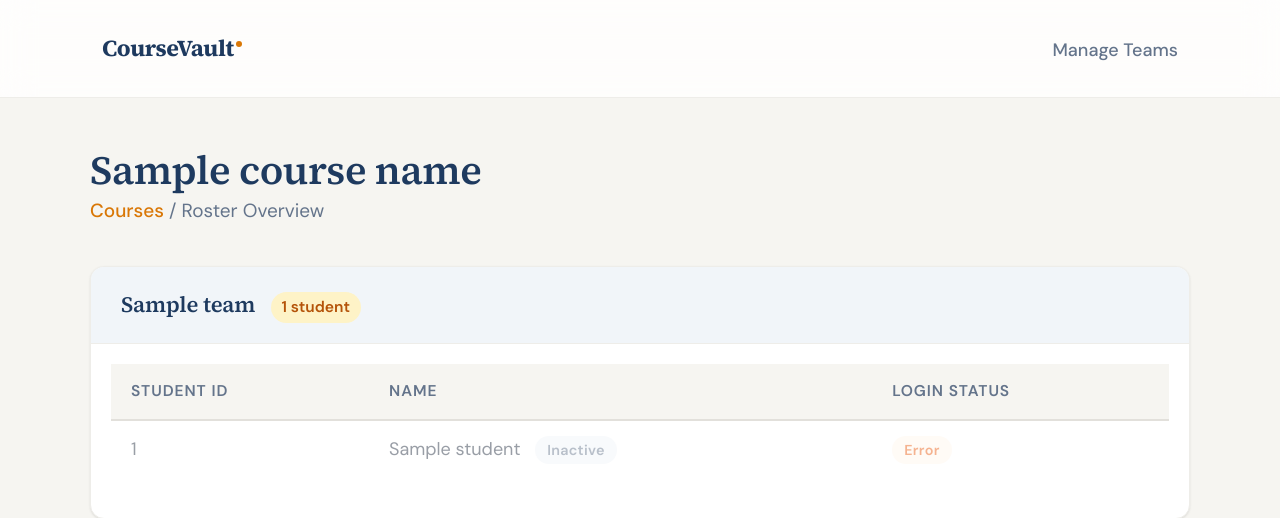
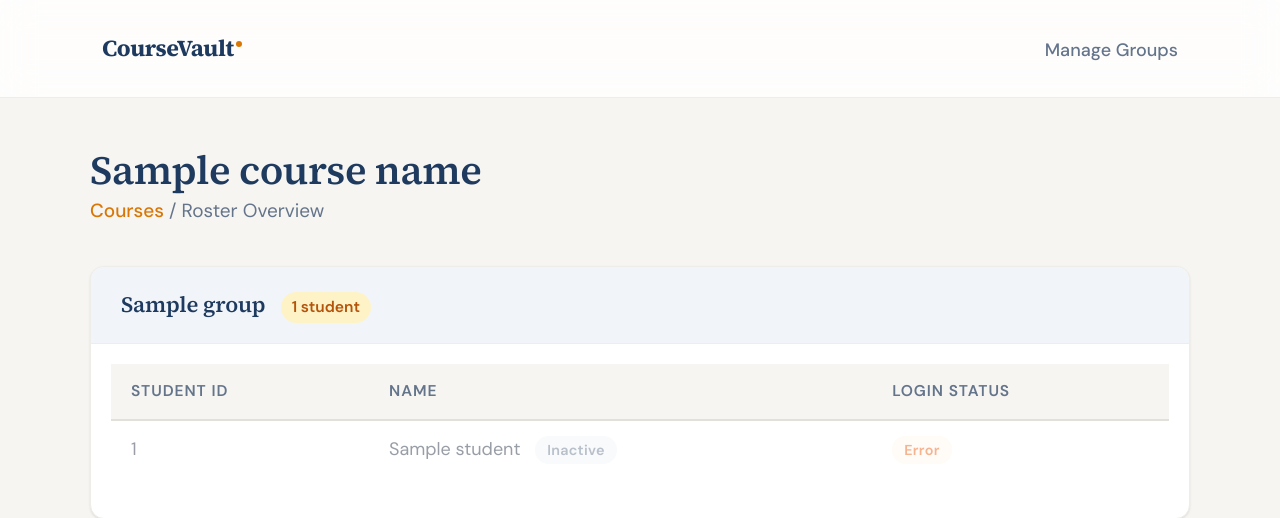
Before and after one commit to zirklerite/CourseVaultManagement, a Flask app: template templates/course.html in a window 1280 px wide. Shown: the top 518 px of the page. Run offline with Flask 3, Linux system fonts and the light colour scheme; the template is opened without the code that fills it: most values are stand-ins (such as "Sample title", 1, 10 or a date in 2020); some libraries are stand-ins or nearby versions.

Commit message:
use group instead of team locally

```diff
--- a/app.py
+++ b/app.py
@@ -1,6 +1,6 @@
 """
 Flask web dashboard for CourseVaultManagement.
-Manages courses, students, and teams using CSV files as database
+Manages courses, students, and groups using CSV files as database
 with Gitea API integration for login status.
 """
 
@@ -92,12 +92,12 @@ def landing():
         file_path = csv_manager.resolve_csv_path(name)
         lines = csv_manager.read_csv(file_path)
         students = csv_manager.get_students(lines)
-        teams = csv_manager.get_teams(lines)
+        groups = csv_manager.get_groups(lines)
         active_count = sum(1 for s in students if s.active)
         courses.append({
             'name': name,
             'student_count': active_count,
-            'team_count': len(teams),
+            'group_count': len(groups),
         })
     return render_template('landing.html', courses=courses)
 
@@ -110,38 +110,38 @@ def course_page(name):
     lines = csv_manager.read_csv(file_path)
     students = csv_manager.get_students(lines)
 
-    teams = OrderedDict()
+    groups = OrderedDict()
     unassigned = []
     for s in students:
-        if s.team_name:
-            teams.setdefault(s.team_name, []).append(s)
+        if s.group_name:
+            groups.setdefault(s.group_name, []).append(s)
         else:
             unassigned.append(s)
 
     return render_template('course.html',
-                           course_name=name, teams=teams, unassigned=unassigned)
+                           course_name=name, groups=groups, unassigned=unassigned)
 
 
-@app.route('/course/<name>/teams')
-def teams_page(name):
+@app.route('/course/<name>/groups')
+def groups_page(name):
     file_path = csv_manager.resolve_csv_path(name)
     if not os.path.exists(file_path):
         abort(404)
     lines = csv_manager.read_csv(file_path)
     students = csv_manager.get_students(lines)
-    team_names = csv_manager.get_teams(lines)
+    group_names = csv_manager.get_groups(lines)
 
-    teams = OrderedDict()
+    groups = OrderedDict()
     unassigned = []
     for s in students:
-        if s.team_name:
-            teams.setdefault(s.team_name, []).append(s)
+        if s.group_name:
+            groups.setdefault(s.group_name, []).append(s)
         else:
             unassigned.append(s)
 
-    return render_template('teams.html',
-                           course_name=name, teams=teams,
-                           unassigned=unassigned, team_names=team_names)
+    return render_template('groups.html',
+                           course_name=name, groups=groups,
+                           unassigned=unassigned, group_names=group_names)
 
 
 # --- API Routes ---
@@ -153,12 +153,12 @@ def api_courses():
         file_path = csv_manager.resolve_csv_path(name)
         lines = csv_manager.read_csv(file_path)
         students = csv_manager.get_students(lines)
-        teams = csv_manager.get_teams(lines)
+        groups = csv_manager.get_groups(lines)
         active_count = sum(1 for s in students if s.active)
         courses.append({
             'name': name,
             'student_count': active_count,
-            'team_count': len(teams),
+            'group_count': len(groups),
         })
     return jsonify(courses)
 
@@ -178,14 +178,14 @@ def api_course(name):
     result = {
         'course_name': name,
         'students': [],
-        'teams': csv_manager.get_teams(lines),
+        'groups': csv_manager.get_groups(lines),
     }
     for s in students:
         result['students'].append({
             'line': s.line_number,
             'student_id': s.student_id,
             'student_name': s.student_name,
-            'team_name': s.team_name,
+            'group_name': s.group_name,
             'active': s.active,
             'login_status': login_status.get(s.student_id),
         })
@@ -201,14 +201,14 @@ def api_add_student(name):
     data = request.get_json()
     student_id = data.get('student_id', '').strip()
     student_name = data.get('student_name', '').strip()
-    team_name = data.get('team_name', '').strip() or None
+    group_name = data.get('group_name', '').strip() or None
 
     if not student_id or not student_name:
         return jsonify({'error': 'student_id and student_name are required'}), 400
 
     lines = csv_manager.read_csv(file_path)
     course_name = csv_manager.get_course_name(lines) or name
-    csv_manager.add_student(lines, course_name, student_id, student_name, team_name)
+    csv_manager.add_student(lines, course_name, student_id, student_name, group_name)
     csv_manager.write_csv(file_path, lines)
 
     return jsonify({'ok': True}), 201
@@ -225,7 +225,7 @@ def api_update_student(name, line):
     csv_manager.update_student(
         lines, line,
         student_name=data.get('student_name'),
-        team_name=data.get('team_name'),
+        group_name=data.get('group_name'),
     )
     csv_manager.write_csv(file_path, lines)
 
@@ -245,14 +245,14 @@ def api_toggle_student(name, line):
     return jsonify({'ok': True})
 
 
-@app.route('/api/courses/<name>/students/<int:line>/team', methods=['DELETE'])
-def api_remove_team(name, line):
+@app.route('/api/courses/<name>/students/<int:line>/group', methods=['DELETE'])
+def api_remove_group(name, line):
     file_path = csv_manager.resolve_csv_path(name)
     if not os.path.exists(file_path):
         return jsonify({'error': 'Course not found'}), 404
 
     lines = csv_manager.read_csv(file_path)
-    csv_manager.remove_team(lines, line)
+    csv_manager.remove_group(lines, line)
     csv_manager.write_csv(file_path, lines)
 
     return jsonify({'ok': True})
--- a/static/app.js
+++ b/static/app.js
@@ -46,16 +46,16 @@ async function apiCall(url, method = 'GET', body = null) {
     return resp.json();
 }
 
-// --- Team Management Actions ---
+// --- Group Management Actions ---
 
-async function assignTeam(courseName, line, teamName) {
+async function assignTeam(courseName, line, groupName) {
     await apiCall(`/api/courses/${courseName}/students/${line}`, 'PUT',
-                  { team_name: teamName });
+                  { group_name: groupName });
     location.reload();
 }
 
 async function removeFromTeam(courseName, line) {
-    await apiCall(`/api/courses/${courseName}/students/${line}/team`, 'DELETE');
+    await apiCall(`/api/courses/${courseName}/students/${line}/group`, 'DELETE');
     location.reload();
 }
 
@@ -64,11 +64,11 @@ async function toggleStudent(courseName, line) {
     location.reload();
 }
 
-async function addStudent(courseName, studentId, studentName, teamName) {
+async function addStudent(courseName, studentId, studentName, groupName) {
     await apiCall(`/api/courses/${courseName}/students`, 'POST', {
         student_id: studentId,
         student_name: studentName,
-        team_name: teamName || null,
+        group_name: groupName || null,
     });
     location.reload();
 }
@@ -80,8 +80,8 @@ function createTeam() {
     const name = input.value.trim();
     if (!name) return;
 
-    // Add the new team to all team-select dropdowns on the page
-    document.querySelectorAll('.team-select, select[name="team_name"]').forEach(select => {
+    // Add the new group to all group-select dropdowns on the page
+    document.querySelectorAll('.team-select, select[name="group_name"]').forEach(select => {
         // Avoid duplicates
         for (const opt of select.options) {
             if (opt.value === name) return;
@@ -92,7 +92,7 @@ function createTeam() {
         select.appendChild(option);
     });
 
-    // Add chip to the team list
+    // Add chip to the group list
     const chipList = document.getElementById('team-chip-list');
     if (chipList) {
         const chip = document.createElement('span');
@@ -103,7 +103,7 @@ function createTeam() {
         chipList.appendChild(chip);
     }
 
-    // Create empty team article above existing teams
+    // Create empty group article
     const hr = document.querySelector('main.container hr');
     if (hr) {
         const article = document.createElement('article');
@@ -124,7 +124,7 @@ function createTeam() {
 function assignTeamFromSelect(courseName, line) {
     const select = document.querySelector(`select.team-select[data-line="${line}"]`);
     if (!select || !select.value) {
-        alert('Please select a team first.');
+        alert('Please select a group first.');
         return;
     }
     assignTeam(courseName, line, select.value);
--- a/templates/course.html
+++ b/templates/course.html
@@ -3,7 +3,7 @@
 {% block title %}{{ course_name }}{% endblock %}
 
 {% block nav %}
-<li><a href="/course/{{ course_name }}/teams">Manage Teams</a></li>
+<li><a href="/course/{{ course_name }}/groups">Manage Groups</a></li>
 {% endblock %}
 
 {% block content %}
@@ -12,10 +12,10 @@
     <p class="subtitle"><a href="/">Courses</a> / Roster Overview</p>
 </div>
 
-{% for team_name, students in teams.items() %}
+{% for group_name, students in groups.items() %}
 <article>
     <header>
-        <strong>{{ team_name }}</strong>
+        <strong>{{ group_name }}</strong>
         <span class="team-header-count">{{ students|length }} student{{ 's' if students|length != 1 }}</span>
     </header>
     <div class="overflow-auto">
--- a/templates/landing.html
+++ b/templates/landing.html
@@ -5,7 +5,7 @@
 {% block content %}
 <div class="page-header">
     <h1>Courses</h1>
-    <p class="subtitle">Manage your course rosters and teams</p>
+    <p class="subtitle">Manage your course rosters and groups</p>
 </div>
 
 <div class="course-grid">
@@ -16,11 +16,11 @@
         </header>
         <p>
             <span class="stat-chip"><strong>{{ course.student_count }}</strong> students</span>
-            <span class="stat-chip"><strong>{{ course.team_count }}</strong> teams</span>
+            <span class="stat-chip"><strong>{{ course.group_count }}</strong> groups</span>
         </p>
         <footer>
             <a href="/course/{{ course.name }}" role="button" class="outline">View Roster</a>
-            <a href="/course/{{ course.name }}/teams" role="button" class="outline secondary">Teams</a>
+            <a href="/course/{{ course.name }}/groups" role="button" class="outline secondary">Groups</a>
         </footer>
     </article>
     {% else %}
```
Also changed, not shown: csv_manager.py (+30 -30 lines), templates/groups.html (renamed from templates/teams.html, +13 -13 lines), .claude/skills/course/SKILL.md, README.md, 1 other file.
